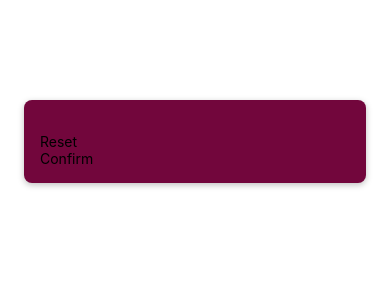
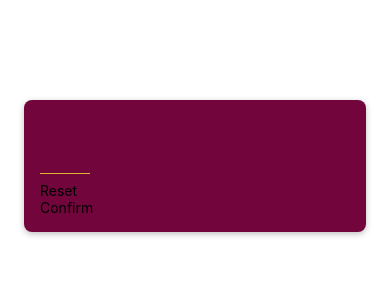
Before and after one commit to CianHub/react-native-mini-game, a React Native app: screen / in a window 390 px wide. Shown: the top 300 px of the page. Built offline with nearby package versions, Linux system fonts and the light colour scheme.

Commit message:
style text input

```diff
--- a/screens/StartGameScreen.js
+++ b/screens/StartGameScreen.js
@@ -1,14 +1,18 @@
+import { StatusBar } from 'expo-status-bar';
 import React from 'react';
 import { TextInput, View, StyleSheet } from 'react-native';
 import { PrimaryButton } from '../components/PrimaryButton';
 
 export const StartGameScreen = () => {
   return (
-    <View style={styles.container}>
-      <TextInput />
-      <PrimaryButton>Reset</PrimaryButton>
-      <PrimaryButton>Confirm</PrimaryButton>
-    </View>
+    <>
+      <StatusBar />
+      <View style={styles.container}>
+        <TextInput style={styles.input} />
+        <PrimaryButton>Reset</PrimaryButton>
+        <PrimaryButton>Confirm</PrimaryButton>
+      </View>
+    </>
   );
 };
 
@@ -25,4 +29,15 @@ const styles = StyleSheet.create({
     shadowRadius: 6,
     shadowOpacity: 0.25,
   },
+  input: {
+    height: 50,
+    fontSize: 32,
+    borderBottomColor: '#ddb52f',
+    borderBottomWidth: 1,
+    marginVertical: 8,
+    color: '#ddb52f',
+    fontWeight: 'bold',
+    width: 50,
+    textAlign: 'center',
+  },
 });
```
